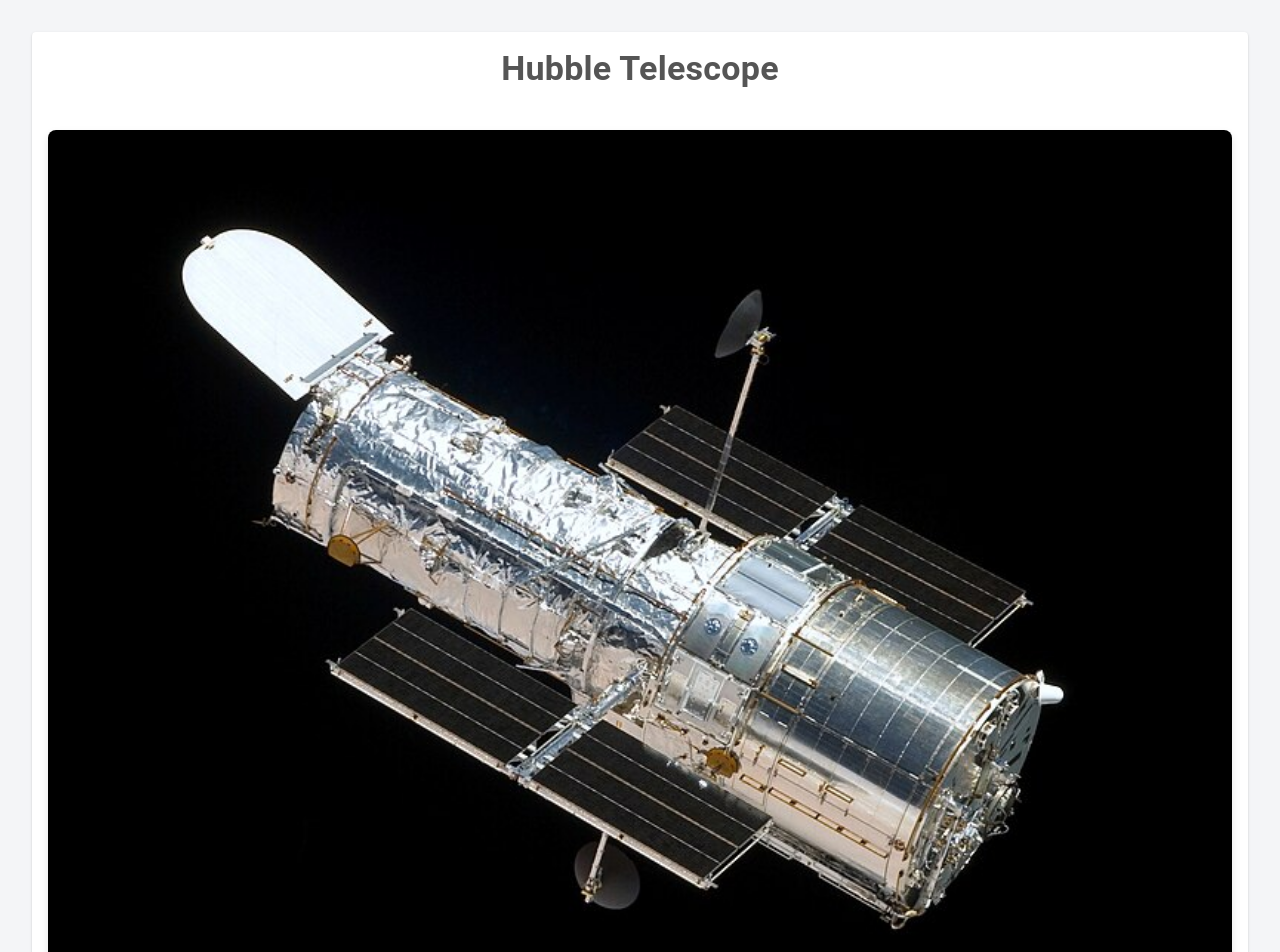
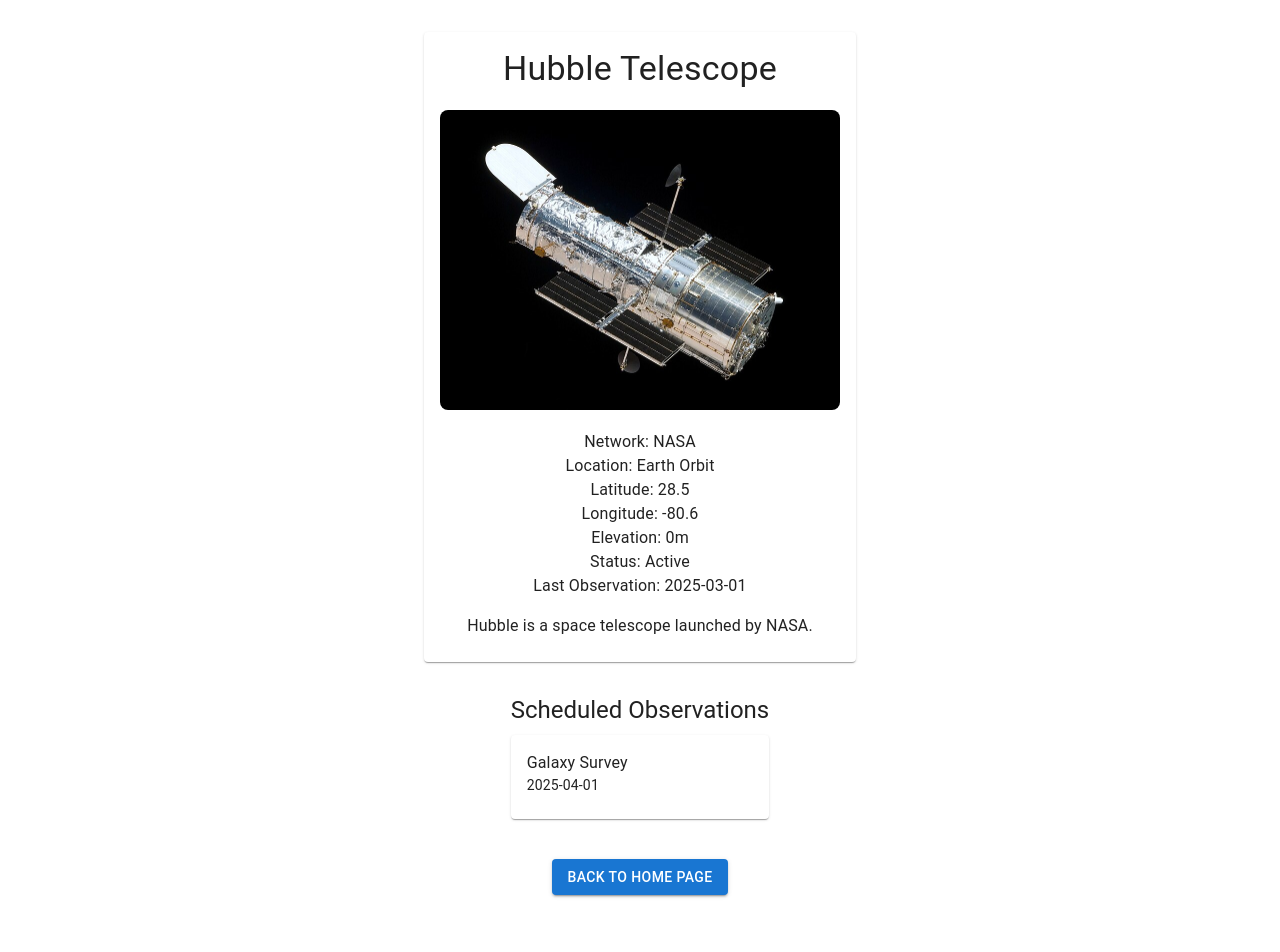
Before and after one commit to tonidobrinski/sensor-network, a Next.js app: page /telescopes/1 in a window 1280 px wide. Shown: the top 952 px of the page. After the commit the page ends 927 px from the top, so only its background shows below. Built offline with nearby package versions, Linux system fonts and the light colour scheme.

Commit message:
fix the style of the details page container to look a little bit better

```diff
--- a/app/styles/components/TelescopeDetails.scss
+++ b/app/styles/components/TelescopeDetails.scss
@@ -1,80 +1,41 @@
 .detail-page {
-    padding: 32px;
-    background-color: #f4f5f7;
+  display: flex;
+  flex-direction: column;
+  align-items: center;
+  max-width: 800px;
+  margin: 0 auto;
+  padding: 20px;
 }
 
 .card-content {
   display: flex;
   flex-direction: column;
-    gap: 1rem;
-  }
-
-  .detail-header {
-    margin-bottom: 1rem;
-  }
-
-  .detail-header h4 {
-    font-weight: bold;
-    color: #333;
-    display: flex;
-    justify-content: center;
   align-items: center;
+  text-align: center;
+  padding: 16px;
 }
 
 .telescopes_image {
   width: 100%;
+  max-width: 400px;
   height: auto;
   border-radius: 8px;
-    box-shadow: 0 4px 8px rgba(0, 0, 0, 0.1);
   object-fit: cover;
-  }
-
-  .card-content .MuiTypography-root {
-    color: #555;
-    margin-bottom: 0.5rem;
-  }
-
-  .card-content .MuiTypography-root strong {
-    font-weight: bold;
+  margin: 20px 0;
 }
 
 .section-title {
-    font-size: 1.25rem;
-    font-weight: bold;
-    color: #333;
-    margin-bottom: 1rem;
+  margin-top: 16px;
+  text-align: center;
 }
 
 .task-card {
-    margin-top: 1rem;
-    background-color: #fff;
-    box-shadow: 0 2px 4px rgba(0, 0, 0, 0.1);
-    border-radius: 0.5rem;
-    padding: 1rem;
-  }
-
-  .task-card .MuiTypography-root {
-    color: #555;
-  }
-
-  .task-card .MuiTypography-root:first-child {
-    font-weight: bold;
+  max-width: 600px;
+  margin: 8px auto;
 }
 
 .back-button {
-    margin-top: 2rem;
+  margin-top: 20px;
   display: flex;
   justify-content: center;
 }
-
-  .back-button button {
-    padding: 12px 24px;
-    background-color: #3f51b5;
-    color: white;
-    border-radius: 8px;
-    transition: background-color 0.3s;
-  }
-
-  .back-button button:hover {
-    background-color: #2c387e;
-  }
```
Also changed, not shown: app/components/TelescopeTable.tsx (+5 -2 lines). Lines whose indentation alone changed are shown as unchanged.
